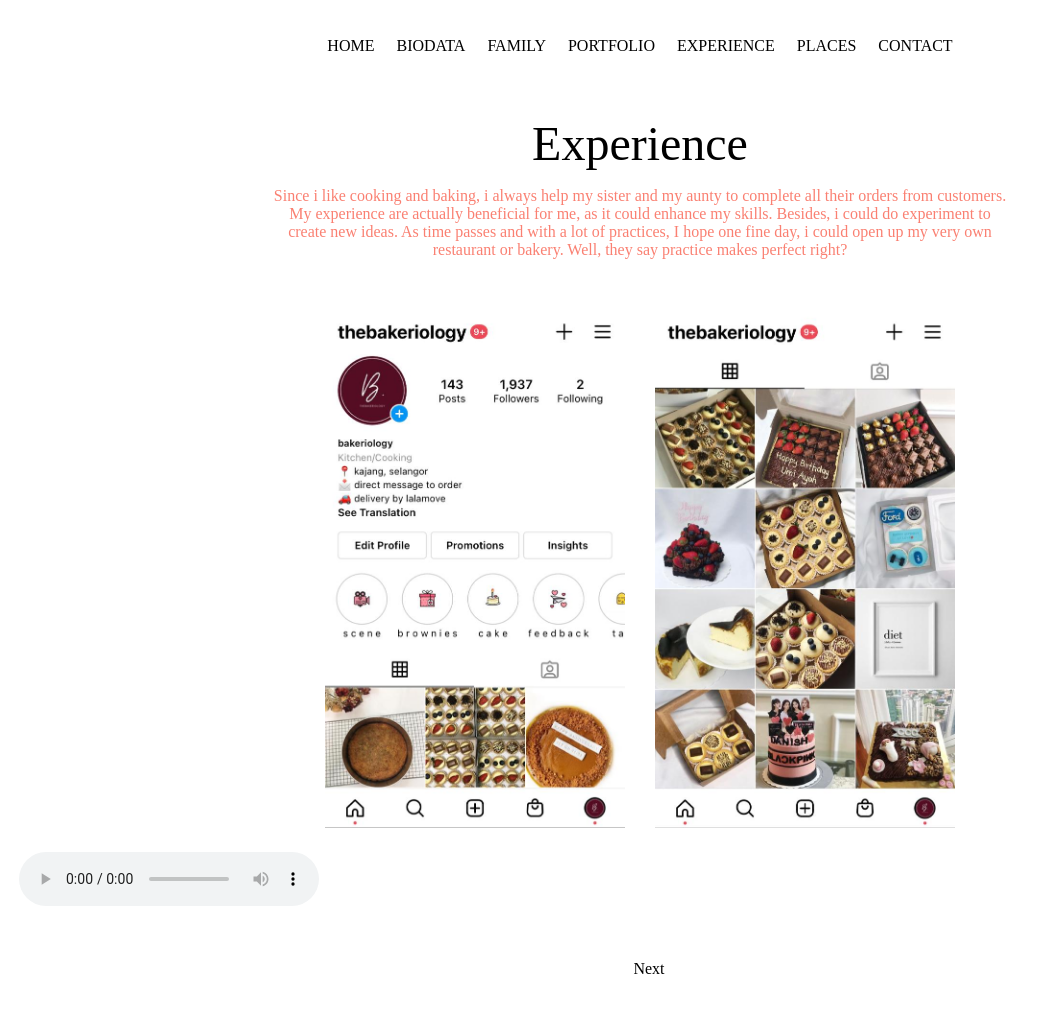
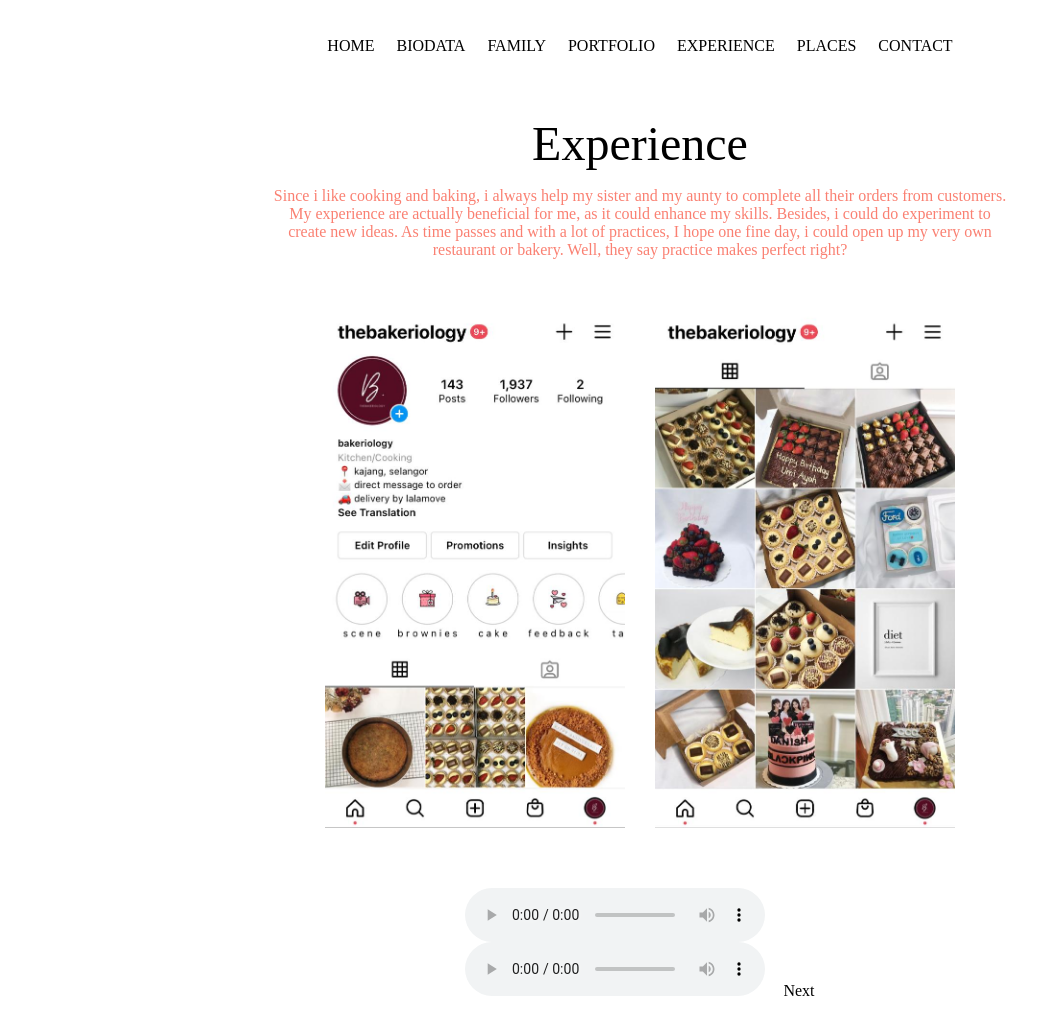
Before and after one commit to adzrisya/my-website, a plain HTML site: page experience.html in a window 1280 px wide. Shown: the whole page, without its empty margins (0-1046 px from the left). Before the commit the page ends 997 px from the top, so only its background shows below. Drawn offline with Linux system fonts and the light colour scheme.

Commit message:
Update experience.html

```diff
--- a/experience.html
+++ b/experience.html
@@ -62,23 +62,28 @@
 <br>
 		</center>
 
-
+<br>
 <center>
 		<audio controls>
  			 <source src="oc.ogg" type="audio/ogg">
  			 <source src="oc.mp3" type="audio/mpeg">
 			 Your browser does not support the audio element.
 		</audio>
-</center>
+<br>
+		<audio controls>
+ 			 <source src="oc.ogg" type="audio/ogg">
+ 			 <source src="oc.mp3" type="audio/mpeg">
+			 Your browser does not support the audio element.
+		</audio>
 
 <br>
-<br>
-<center>
 		<font face="calibri light", font size="3">
 		<A HREF="Portfolio.html">Next</A></font>
 
 <br>
 </center>
+</body>
+</html
 </center>
 </body>
 </html>
```
